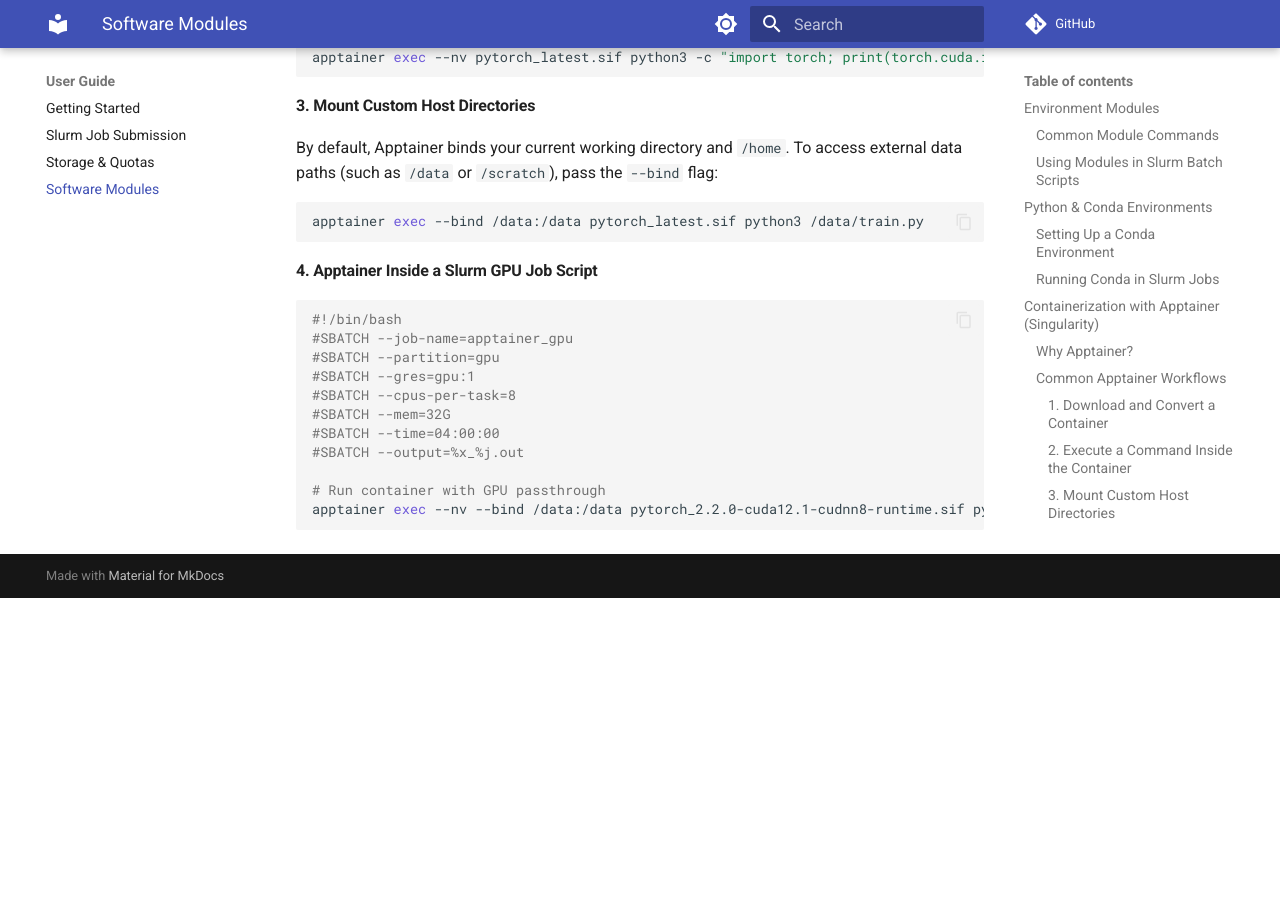
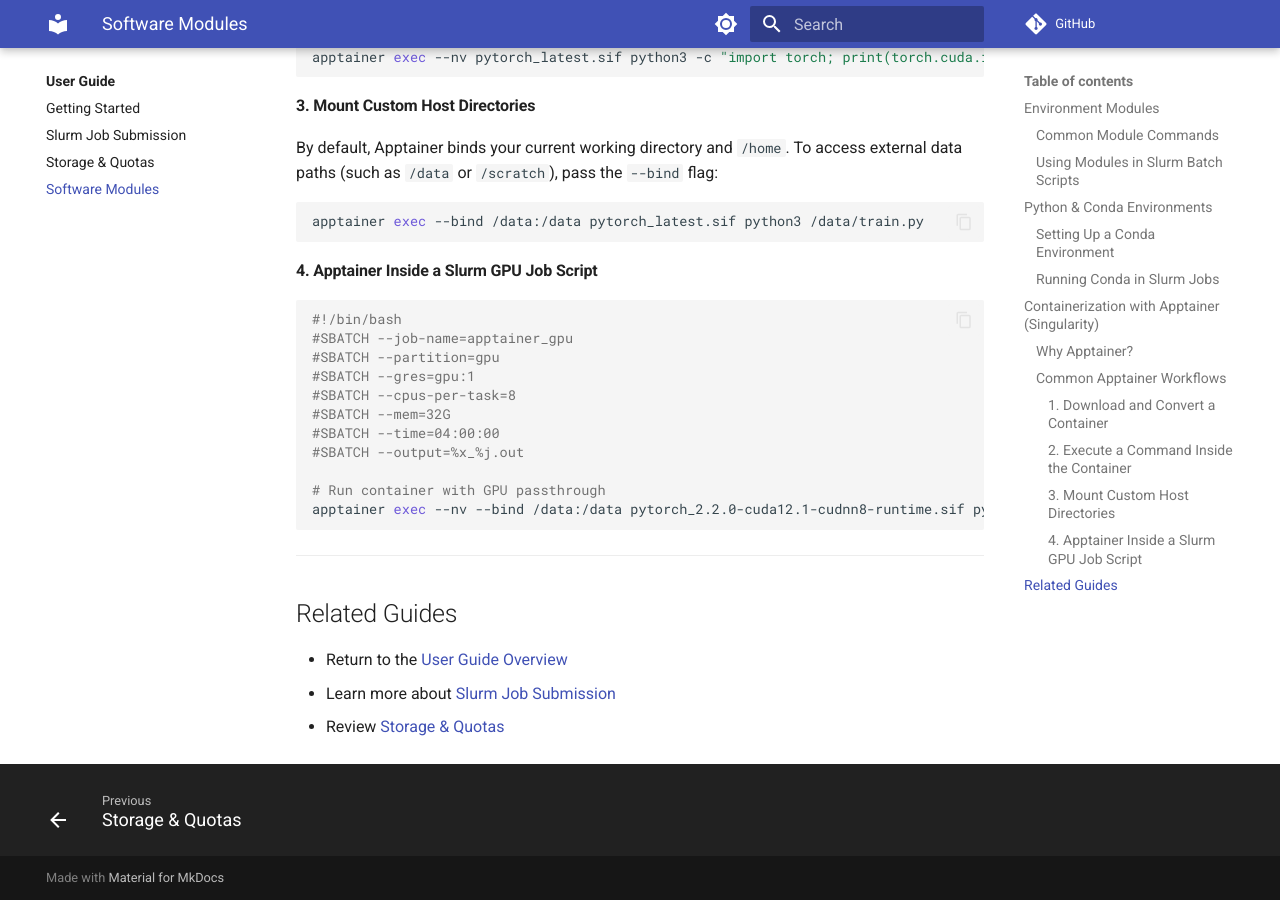
Before and after one commit to auc-sse-hpc/auc-sse-hpc.github.io, an MkDocs documentation site: the page built from docs/user/software.md, in a window 1280 px wide and 900 px high, scrolled down 3226 px. Built offline with MkDocs 1.6.1 and Material for MkDocs 9.7.7, drawn with Linux system fonts in a browser that asks for light colours; comment, search, counter and statistics services are not loaded; before the commit the page ends 3824 px from its top, so only the background shows below that.

Commit message:
docs: resolve empty links, add user guide index and inter-page navigation

````diff
--- a/docs/user/software.md
+++ b/docs/user/software.md
@@ -146,3 +146,11 @@ apptainer exec --bind /data:/data pytorch_latest.sif python3 /data/train.py
 # Run container with GPU passthrough
 apptainer exec --nv --bind /data:/data pytorch_2.2.0-cuda12.1-cudnn8-runtime.sif python3 /data/train.py
 ```
+
+---
+
+## Related Guides
+
+* Return to the [User Guide Overview](index.md)
+* Learn more about [Slurm Job Submission](slurm_jobs.md)
+* Review [Storage & Quotas](storage.md)
--- a/mkdocs.yml
+++ b/mkdocs.yml
@@ -9,7 +9,9 @@ theme:
   features:
     - navigation.tabs
     - navigation.sections
+    - navigation.indexes
     - navigation.top
+    - navigation.footer
     - search.suggest
     - search.highlight
     - content.code.copy
@@ -34,6 +36,7 @@ theme:
 nav:
   - Home: index.md
   - User Guide:
+    - Overview: user/index.md
     - Getting Started: user/getting_started.md
     - Slurm Job Submission: user/slurm_jobs.md
     - Storage & Quotas: user/storage.md
````
Also changed, not shown: README.md (+29 -4 lines), docs/index.md (+2 -1 lines), docs/user/index.md (added, +22 -0 lines), docs/user/slurm_jobs.md (+6 -0 lines), docs/user/storage.md (+6 -0 lines).
